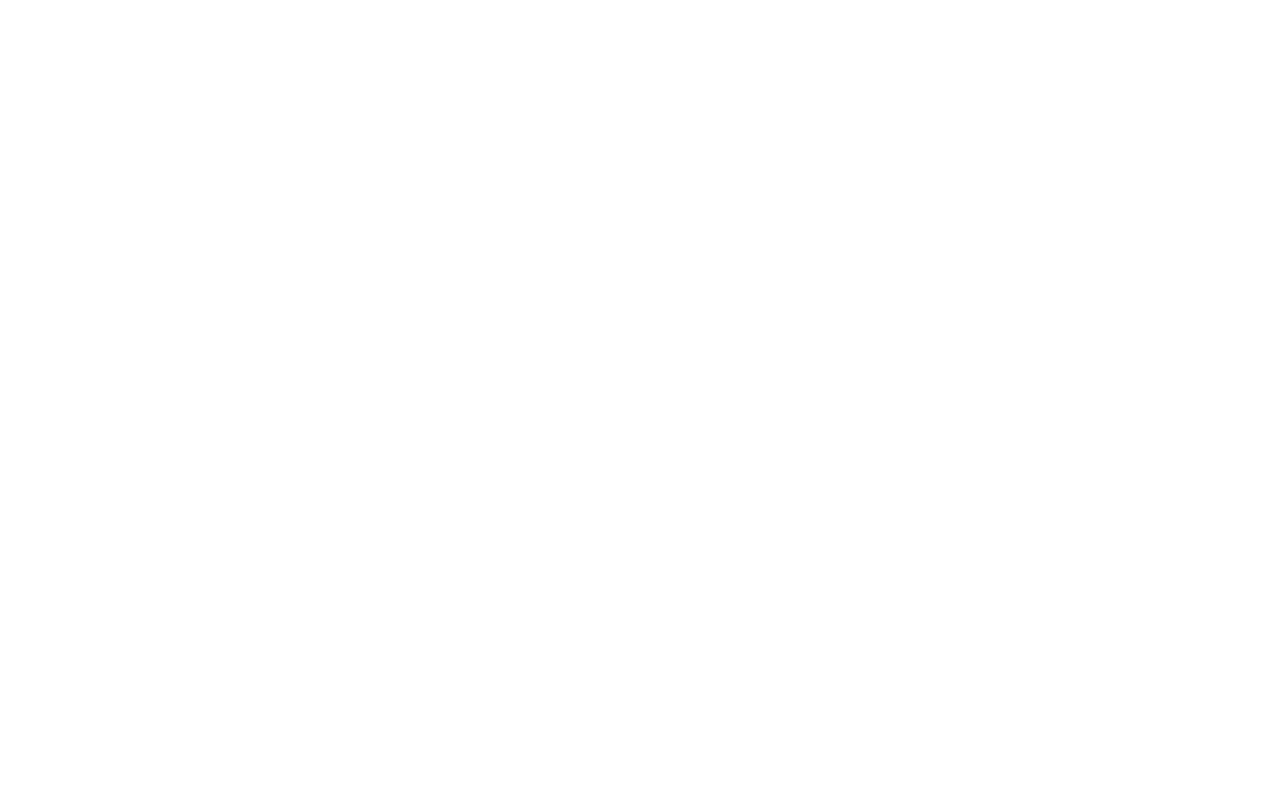
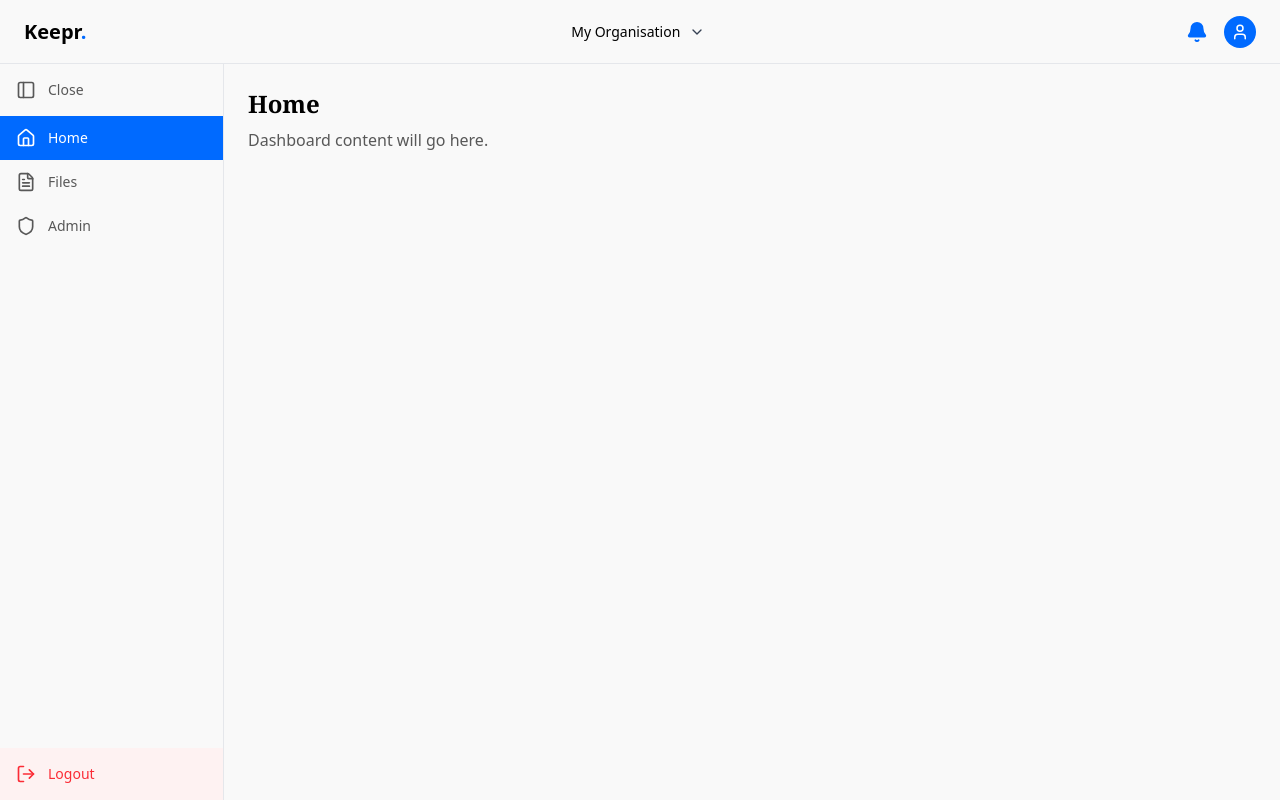
Before and after one commit to JulesMattioni/transcendence, a React (Vite) app in the folder frontend/: page /dashboard in a window 1280 px wide. Before the commit this address had no page. Built offline with nearby package versions, Linux system fonts and the light colour scheme.

Commit message:
Add dashboard layout, sidebar, and topbar components; implement HomePage

```diff
--- /dev/null
+++ b/frontend/src/components/dashboard/DashboardLayout.tsx
@@ -0,0 +1,28 @@
+import type { ReactNode } from 'react'
+import Topbar from './Topbar'
+import Sidebar from './Sidebar'
+
+function DashboardLayout({ children }: { children: ReactNode }) {
+  return (
+    <div className="flex min-h-screen flex-col bg-bg">
+      {/* Topbar */}
+      <Topbar/>
+
+      {/* Body */}
+      <div className="flex flex-1">
+        {/* Sidebar (desktop) */}
+        <Sidebar/>
+
+        {/* Content Zone */}
+        <main className="flex-1 p-6">{children}</main>
+      </div>
+
+      {/* Bottom nav (mobile) */}
+      <nav className="border-t border-gray-200 p-4 text-center text-sm text-muted lg:hidden">
+        [ bottom nav mobile ]
+      </nav>
+    </div>
+  )
+}
+
+export default DashboardLayout
--- /dev/null
+++ b/frontend/src/components/dashboard/Sidebar.tsx
@@ -0,0 +1,66 @@
+import { useState } from 'react'
+import { NavLink } from 'react-router-dom'
+import { PanelLeft, Home, FileText, Shield, LogOut } from 'lucide-react'
+
+const navItems = [
+  { to: '/dashboard', label: 'Home', icon: Home },
+  { to: '/dashboard/files', label: 'Files', icon: FileText },
+  { to: '/dashboard/admin', label: 'Admin', icon: Shield },
+]
+
+function Sidebar() {
+  const [collapsed, setCollapsed] = useState(false)
+
+  return (
+    <aside
+      className={`hidden flex-col border-r border-gray-200 bg-bg transition-all duration-200 lg:flex ${
+        collapsed ? 'w-14' : 'w-56'
+      }`}
+    >
+      {/* Collapse button */}
+      <button
+        type="button"
+        onClick={() => setCollapsed((c) => !c)}
+        className="flex items-center gap-3 px-4 py-4 text-sm text-muted transition-colors duration-200 hover:bg-blue-100"
+      >
+        <PanelLeft size={20} className="shrink-0 text-muted" />
+        {!collapsed && <span>Close</span>}
+      </button>
+
+      {/* Nav Items */}
+      <nav className="flex-1">
+        {navItems.map((item) => {
+          const Icon = item.icon
+          return (
+            <NavLink
+              key={item.to}
+              to={item.to}
+              end
+              className={({ isActive }) =>
+                `flex items-center gap-3 px-4 py-3 text-sm transition-colors duration-200 ${
+                  isActive
+                    ? 'bg-keepr text-white'
+                    : 'text-muted hover:bg-blue-100'
+                }`
+              }
+            >
+              <Icon size={20} className="shrink-0" />
+              {!collapsed && <span>{item.label}</span>}
+            </NavLink>
+          )
+        })}
+      </nav>
+
+      {/* Logout */}
+      <button
+        type="button"
+        className="flex items-center gap-3 bg-red-50 px-4 py-4 text-sm text-red-500 transition-colors duration-200 hover:bg-red-100"
+      >
+        <LogOut size={20} className="shrink-0" />
+        {!collapsed && <span>Logout</span>}
+      </button>
+    </aside>
+  )
+}
+
+export default Sidebar
--- /dev/null
+++ b/frontend/src/components/dashboard/Topbar.tsx
@@ -0,0 +1,42 @@
+import { Bell, User, ChevronDown } from 'lucide-react'
+
+function Topbar() {
+    return (
+        <header className="flex h-16 items-center justify-between border-b border-gray-200 px-6">
+            {/* Logo */}
+            <span className="font-sans text-xl font-bold text-ink">
+            Keepr<span className="text-keepr">.</span>
+            </span>
+
+            {/* Org selector */}
+            <div className="relative">
+                <select className="appearance-none py-2 pr-9 pl-4 text-sm text-ink focus:outline-none">
+                <option>My Organisation</option>
+                <option>Another Org</option>
+                </select>
+                <ChevronDown
+                size={16}
+                className="pointer-events-none absolute top-1/2 right-3 -translate-y-1/2 text-gray-700"
+                />
+            </div>
+
+            {/* Profile */}
+            <div className="flex items-center gap-4">
+                <button
+                type="button"
+                className="text-keepr hover:opacity-80"
+                >
+                <Bell size={22} fill="currentColor" />
+                </button>
+                <button
+                type="button"
+                className="flex h-8 w-8 items-center justify-center rounded-full bg-keepr text-white"
+                >
+                <User size={18} />
+                </button>
+            </div>
+        </header>
+    )
+}
+
+export default Topbar
--- a/frontend/src/pages/RegisterPage.tsx
+++ b/frontend/src/pages/RegisterPage.tsx
@@ -12,6 +12,7 @@ function RegisterPage() {
   const [first_name, setFirstName] = useState('')
   const [last_name, setLastName] = useState('')
   const [email, setEmail] = useState('')
+  // const [phone, setPhone] = useState('')
   const [password, setPassword] = useState('')
   const [confirm_password, setConfirmPassword] = useState('')
 
@@ -32,14 +33,14 @@ function RegisterPage() {
           <AuthInput
             type="text"
             name="FirstName"
-            placeholder='First name'
+            placeholder='First Name'
             value={first_name}
             onChange={setFirstName}
           />
           <AuthInput
             type="text"
             name="LastName"
-            placeholder='Last name'
+            placeholder='Last Name'
             value={last_name}
             onChange={setLastName}
           />
@@ -51,6 +52,14 @@ function RegisterPage() {
           value={email}
           onChange={setEmail}
         />
+        {/* <AuthInput
+          type="tel"
+          name="phone"
+          placeholder='Phone Number'
+          value={phone}
+          onChange={setPhone}
+          autoComplete='tel'
+        /> */}
         <AuthInput
           type="password"
           name="password"
--- /dev/null
+++ b/frontend/src/pages/dashboard/HomePage.tsx
@@ -0,0 +1,12 @@
+import DashboardLayout from '../../components/dashboard/DashboardLayout'
+
+function HomePage() {
+  return (
+    <DashboardLayout>
+      <h1 className="font-serif text-2xl font-bold text-ink">Home</h1>
+      <p className="mt-2 text-muted">Dashboard content will go here.</p>
+    </DashboardLayout>
+  )
+}
+
+export default HomePage
--- a/frontend/src/routes/AppRoutes.tsx
+++ b/frontend/src/routes/AppRoutes.tsx
@@ -2,6 +2,8 @@ import { Routes, Route } from 'react-router-dom'
 import LandingPage from '../pages/LandingPage'
 import LoginPage from '../pages/LoginPage'
 import RegisterPage from '../pages/RegisterPage'
+import HomePage from '../pages/dashboard/HomePage'
+
 
 function AppRoutes() {
   return (
@@ -9,6 +11,7 @@ function AppRoutes() {
       <Route path="/" element={<LandingPage />} />
       <Route path="/login" element={<LoginPage />} />
       <Route path="/register" element={<RegisterPage />} />
+      <Route path="/dashboard" element={<HomePage />} />
     </Routes>
   )
 }
```
